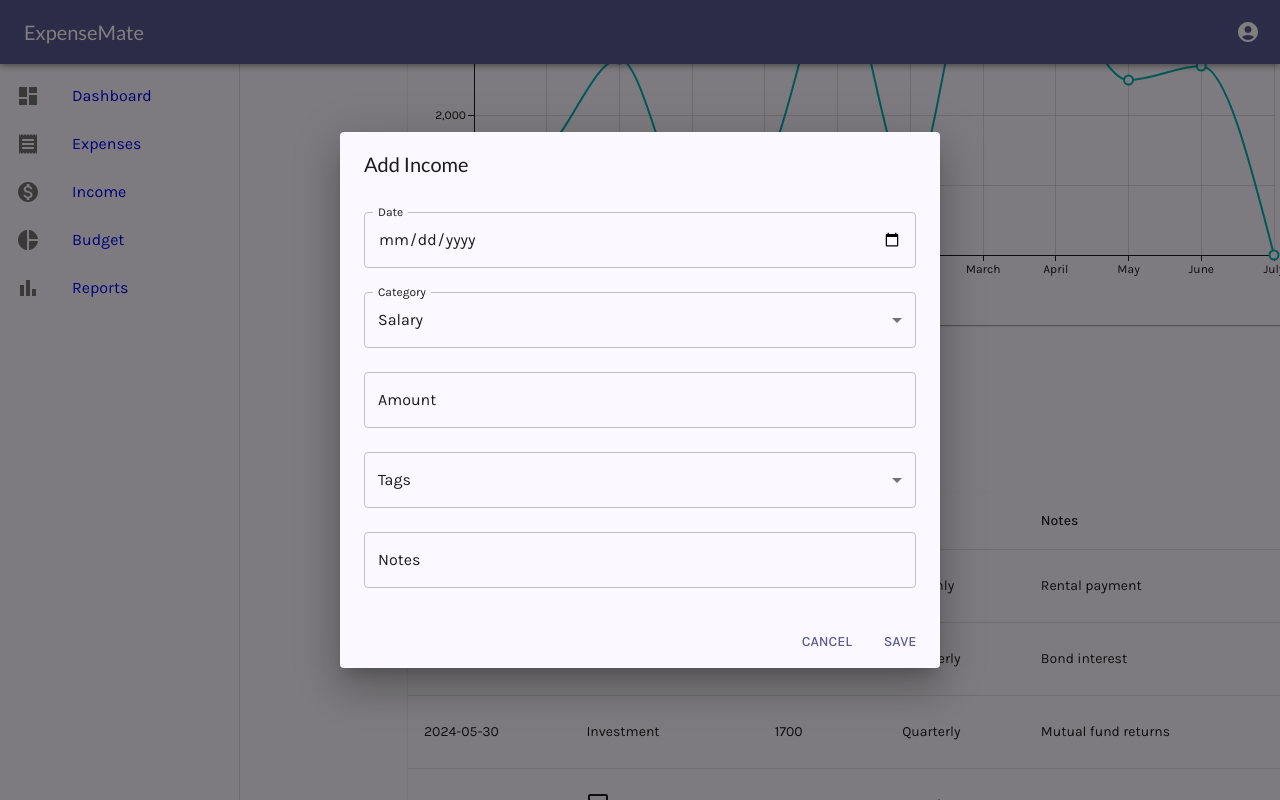
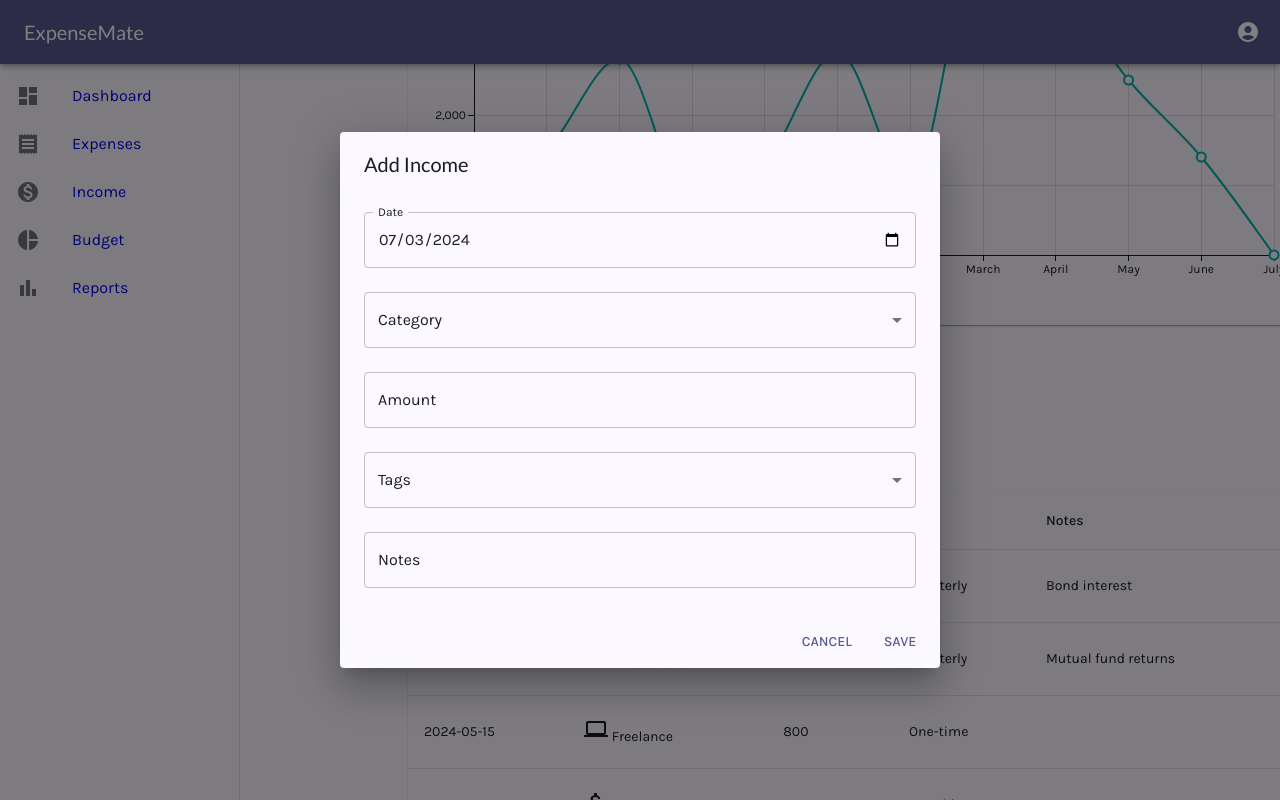
Before and after one commit to m-usaid99/ExpenseMate, a React (Create React App) app: page /income in a window 1280 px wide. Both pictures are taken after a click on the button "ADD INCOME". Shown: the part 527-1327 px from the top of the page. Built offline with nearby package versions, Linux system fonts and the light colour scheme.

Commit message:
income modal complete

```diff
--- a/src/features/expenses/ExpenseModal.js
+++ b/src/features/expenses/ExpenseModal.js
@@ -29,7 +29,7 @@ const tags = ["Monthly", "One-time", "Recurring"];
 
 const ExpenseModal = ({ open, onClose, onSave, expense }) => {
   const [form, setForm] = useState({
-    date: "",
+    date: new Date().toISOString().split("T")[0],
     category: "",
     amount: "",
     tags: "",
@@ -44,7 +44,7 @@ const ExpenseModal = ({ open, onClose, onSave, expense }) => {
       });
     } else {
       setForm({
-        date: "",
+        date: new Date().toISOString().split("T")[0],
         category: "",
         amount: "",
         tags: "",
--- a/src/features/income/IncomeList.js
+++ b/src/features/income/IncomeList.js
@@ -15,7 +15,7 @@ import { Edit, Delete, AttachMoney, Computer, LocalAtm, Category } from "@mui/ic
 const categoryIcons = {
   Salary: <AttachMoney />,
   Freelance: <Computer />,
-  Investments: <LocalAtm />,
+  Investment: <LocalAtm />,
   Other: <Category />,
 };
 
--- a/src/features/income/IncomeModal.js
+++ b/src/features/income/IncomeModal.js
@@ -12,15 +12,16 @@ import {
 const categories = [
   "Salary",
   "Freelance",
-  "Investments",
-  "Other"
+  "Investment",
+  "Other",
 ];
-const tags = ["Monthly", "One-time", "Recurring"];
+
+const tags = ["Monthly", "One-time", "Quarterly"];
 
 const IncomeModal = ({ open, onClose, onSave, income }) => {
   const [form, setForm] = useState({
-    date: "",
-    category: categories[0], // Default to the first built-in category
+    date: new Date().toISOString().split("T")[0], // Default to today's date
+    category: "",
     amount: "",
     tags: [],
     notes: "",
@@ -30,12 +31,12 @@ const IncomeModal = ({ open, onClose, onSave, income }) => {
     if (income) {
       setForm({
         ...income,
-        tags: Array.isArray(income.tags) ? income.tags : [],
+        amount: income.amount.toString(), // Ensure amount is treated as string for the input
       });
     } else {
       setForm({
-        date: "",
-        category: categories[0], // Default to the first built-in category
+        date: new Date().toISOString().split("T")[0], // Default to today's date
+        category: "",
         amount: "",
         tags: [],
         notes: "",
@@ -44,14 +45,24 @@ const IncomeModal = ({ open, onClose, onSave, income }) => {
   }, [income]);
 
   const handleChange = (field, value) => {
-    if (field === "tags") {
-      value = Array.isArray(value) ? value : value.split(",");
-    }
-    setForm((prevForm) => ({ ...prevForm, [field]: value }));
+    setForm((prevForm) => ({
+      ...prevForm,
+      [field]: field === "amount" ? parseFloat(value) : value,
+    }));
+  };
+
+  const handleTagChange = (e) => {
+    setForm((prevForm) => ({
+      ...prevForm,
+      tags: e.target.value,
+    }));
   };
 
   const handleSave = () => {
-    onSave(form);
+    onSave({
+      ...form,
+      amount: parseFloat(form.amount), // Ensure amount is a number on save
+    });
     onClose();
   };
 
@@ -97,7 +108,7 @@ const IncomeModal = ({ open, onClose, onSave, income }) => {
           select
           label="Tags"
           value={form.tags}
-          onChange={(e) => handleChange("tags", e.target.value)}
+          onChange={handleTagChange}
           fullWidth
           margin="normal"
           variant="outlined"
--- a/src/features/income/incomeSlice.js
+++ b/src/features/income/incomeSlice.js
@@ -27,11 +27,9 @@ const initialState = {
     { id: 16, date: "2024-04-25", category: "Salary", amount: 3000, tags: ["Monthly"], notes: "" },
     { id: 17, date: "2024-05-15", category: "Freelance", amount: 800, tags: ["One-time"], notes: "" },
     { id: 18, date: "2024-06-05", category: "Investment", amount: 1400, tags: ["Quarterly"], notes: "Bond interest" },
-    { id: 19, date: "2024-01-05", category: "Rental Income", amount: 1200, tags: ["Monthly"], notes: "Rental payment" },
     { id: 21, date: "2024-03-12", category: "Salary", amount: 3100, tags: ["Monthly"], notes: "" },
     { id: 22, date: "2024-04-18", category: "Freelance", amount: 900, tags: ["One-time"], notes: "" },
     { id: 23, date: "2024-05-30", category: "Investment", amount: 1700, tags: ["Quarterly"], notes: "Mutual fund returns" },
-    { id: 24, date: "2024-06-25", category: "Rental Income", amount: 1300, tags: ["Monthly"], notes: "Rental payment" },
   ],
   loading: false,
   error: null,
```
